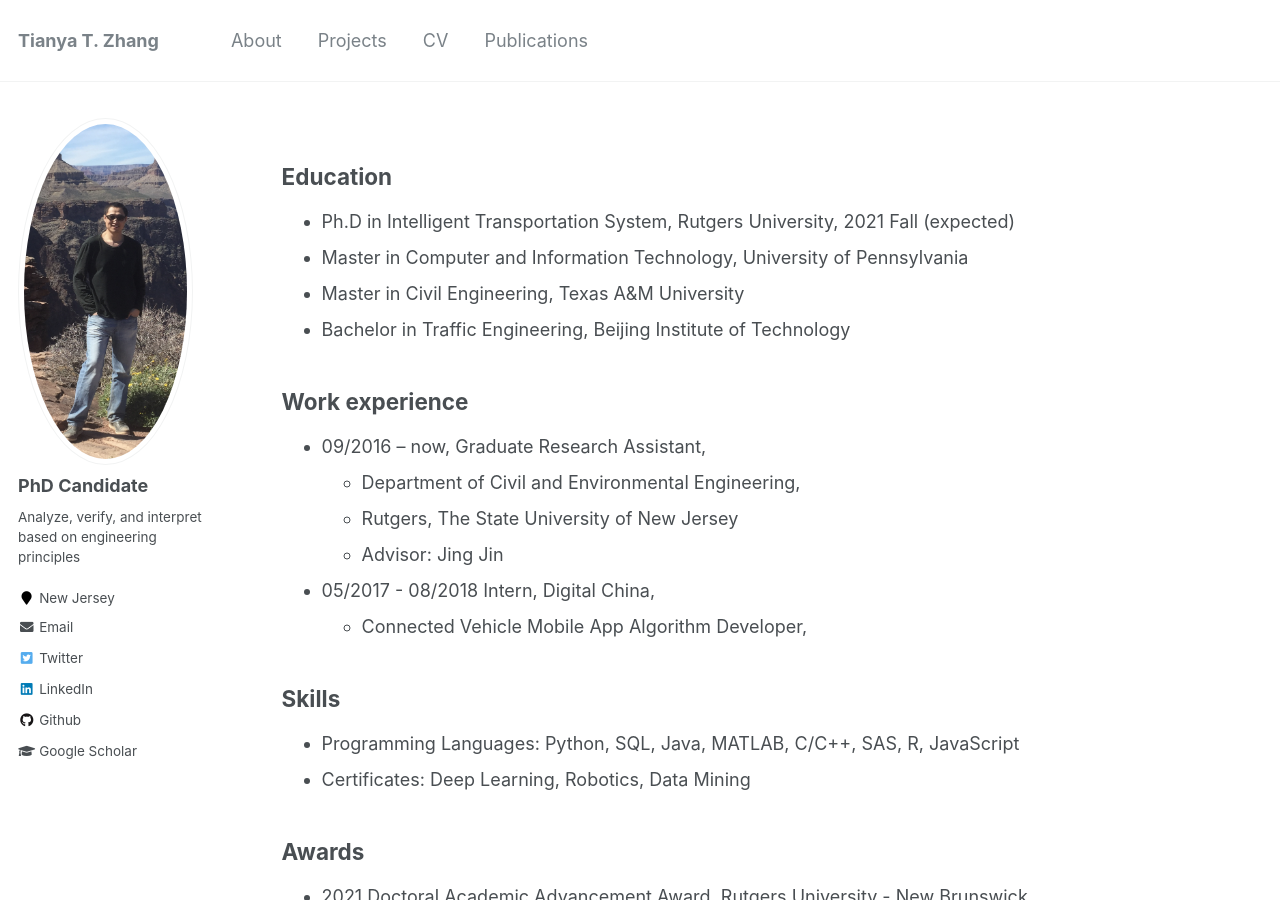
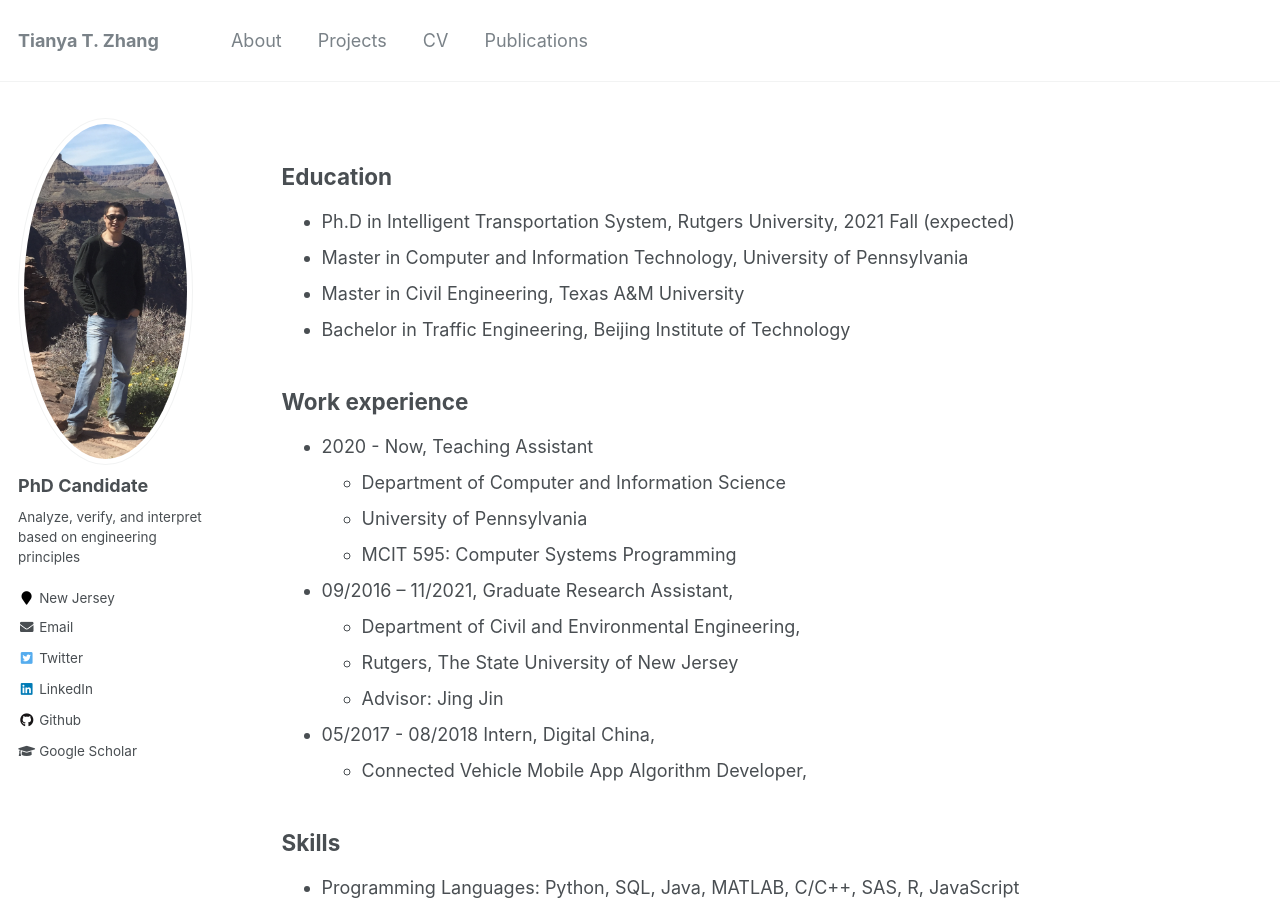
Before and after one commit to TeRyZh/Website, a Jekyll site: the page built from _pages/cv.md, in a window 1280 px wide and 900 px high. Built offline with Jekyll 4.4.1, drawn with Linux system fonts in a browser that asks for light colours.

Commit message:
Update cv.md

```diff
--- a/_pages/cv.md
+++ b/_pages/cv.md
@@ -18,7 +18,11 @@ Education
 
 Work experience
 ------
-* 09/2016 – now, Graduate Research Assistant,
+* 2020 - Now, Teaching Assistant
+  * Department of Computer and Information Science
+  * University of Pennsylvania
+  * MCIT 595: Computer Systems Programming
+* 09/2016 – 11/2021, Graduate Research Assistant,
   * Department of Civil and Environmental Engineering,
   * Rutgers, The State University of New Jersey
   * Advisor: Jing Jin
```
